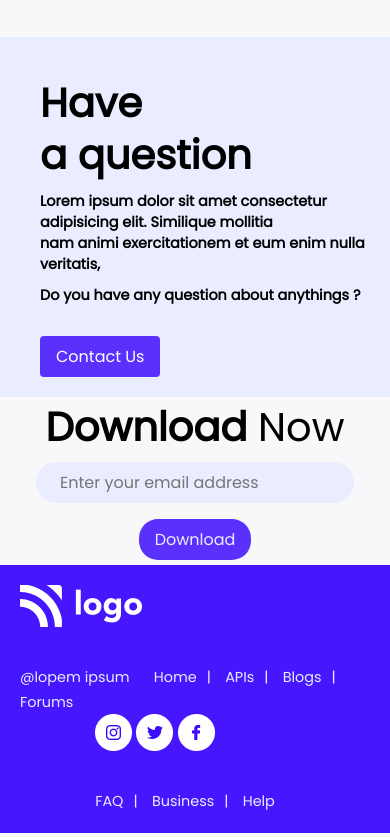
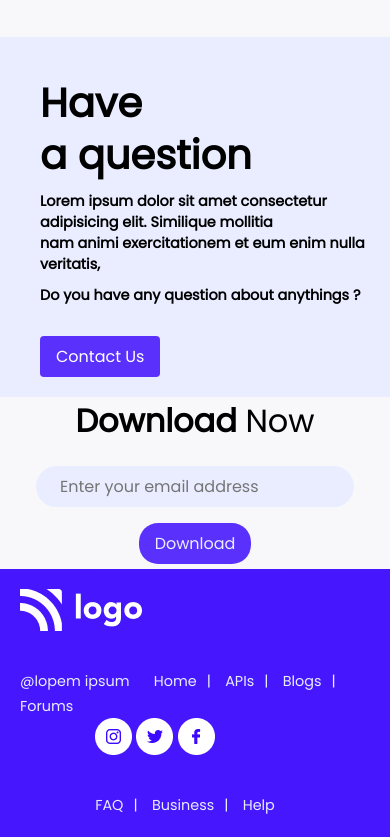
Before and after one commit to Adityakadali/Developer-landingpage, a plain HTML site: page index.html in a window 390 px wide. Shown: the part 3748-4585 px from the top of the page. Drawn offline with Linux system fonts and the light colour scheme.

Commit message:
changed font sizes

```diff
--- a/responsive.css
+++ b/responsive.css
@@ -30,7 +30,12 @@
 }
 
 @media (max-width: 480px) {
+  .download-content h1 {
+    font-size: 2em;
+  }
+
   .download-section {
+    gap: 1em;
     height: fit-content;
   }
 
```
